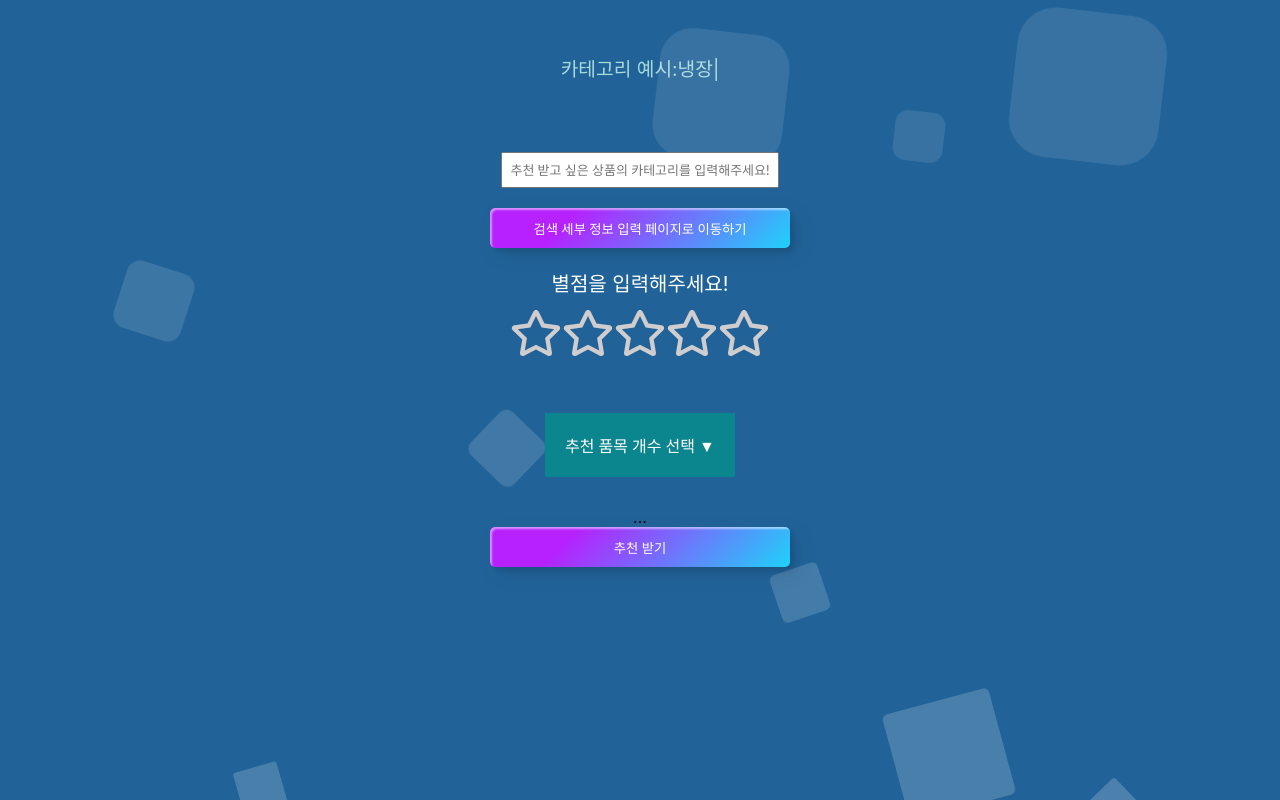
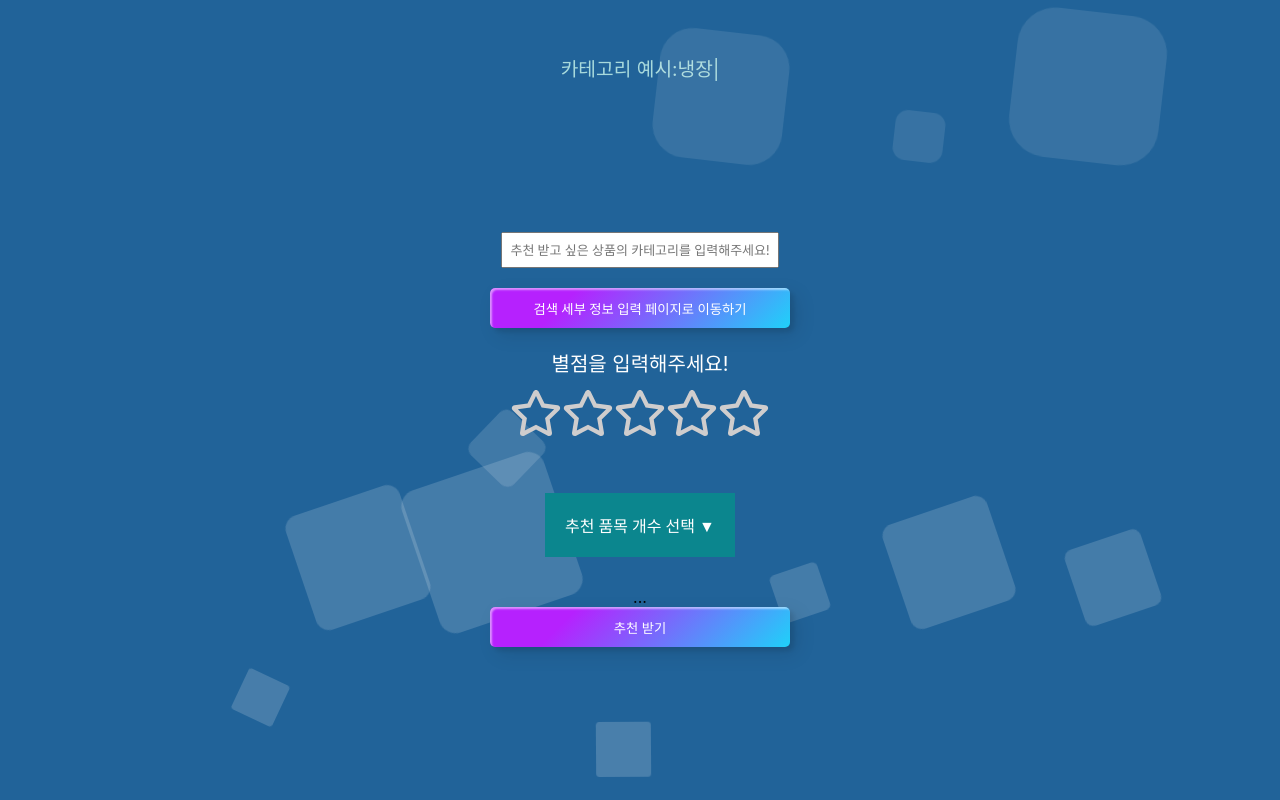
Before and after one commit to minggichae/COUrse-RN, a React (Create React App) app: page / in a window 1280 px wide. Shown: the part 440-1240 px from the top of the page. Built offline with nearby package versions, Linux system fonts and the light colour scheme.

Commit message:
fix: response map에 대한 주석 추가, 체크 리스트 수정, 카테고리 세분화

```diff
--- a/src/App.css
+++ b/src/App.css
@@ -231,7 +231,8 @@ p {
 /*main*/
 .Product__main {
   text-align: center;
-  height: 100vh;
+  min-height: 100vh;
+  height: auto;
 }
 
 @import url("https://fonts.googleapis.com/css?family=Exo:400,700");
@@ -268,14 +269,12 @@ p {
   left: 25%;
   width: 120px;
   height: 120px;
-  animation-delay: 5s;
 }
 
 .background__block__event li:nth-child(2) {
   left: 10%;
   width: 70px;
   height: 70px;
-  animation-delay: 2s;
   animation-duration: 9s;
 }
 
@@ -283,14 +282,12 @@ p {
   left: 90%;
   width: 80px;
   height: 80px;
-  animation-delay: 4s;
 }
 
 .background__block__event li:nth-child(4) {
   left: 40%;
   width: 60px;
   height: 60px;
-  animation-delay: 0s;
   animation-duration: 18s;
 }
 
@@ -298,28 +295,24 @@ p {
   left: 65%;
   width: 50px;
   height: 50px;
-  animation-delay: 0s;
 }
 
 .background__block__event li:nth-child(6) {
   left: 75%;
   width: 110px;
   height: 110px;
-  animation-delay: 3s;
 }
 
 .background__block__event li:nth-child(7) {
   left: 35%;
   width: 150px;
   height: 150px;
-  animation-delay: 7s;
 }
 
 .background__block__event li:nth-child(8) {
   left: 50%;
   width: 55px;
   height: 55px;
-  animation-delay: 15s;
   animation-duration: 45s;
 }
 
@@ -327,7 +320,6 @@ p {
   left: 20%;
   width: 45px;
   height: 45px;
-  animation-delay: 2s;
   animation-duration: 35s;
 }
 
@@ -335,7 +327,6 @@ p {
   left: 85%;
   width: 150px;
   height: 150px;
-  animation-delay: 0s;
   animation-duration: 11s;
 }
 
@@ -343,7 +334,6 @@ p {
   left: 75%;
   width: 50px;
   height: 50px;
-  animation-delay: 0s;
   animation-duration: 11s;
 }
 
@@ -351,7 +341,6 @@ p {
   left: 55%;
   width: 130px;
   height: 130px;
-  animation-delay: 0s;
   animation-duration: 11s;
 }
 
@@ -362,11 +351,10 @@ p {
     border-radius: 0;
   }
 
-
   100% {
-      transform: translateY(-200vh) rotate(720deg);
-      opacity: 0;
-      border-radius: 50%;
+    transform: translateY(-200vh) rotate(720deg);
+    opacity: 0;
+    border-radius: 50%;
   }
 }
 
@@ -552,7 +540,7 @@ p {
   font-weight: 500;
   text-align: center;
   margin-bottom: 20px;
-  margin-top: 20px;
+  margin-top: 100px;
   z-index: 1;
   position: relative;
 }
@@ -582,3 +570,9 @@ p {
 .Usage__explanation {
   color: black;
 }
+
+/*result*/
+.test {
+  position: relative;
+  background-color: gray;
+}
--- a/src/components/productresult/ProductResult.jsx
+++ b/src/components/productresult/ProductResult.jsx
@@ -28,7 +28,7 @@ export default function ProductResult({
           Authorization: `Bearer ${apiKey}`,
         },
         body: JSON.stringify({
-          model: "ft:gpt-4o-mini-2024-07-18:personal::AOKRehme", // 사용할 AI 모델
+          model: "ft:gpt-4o-mini-2024-07-18:personal::AOks3LHb", // 사용할 AI 모델
           messages: [
             // 메세지 role과 content를 여러개 작성이 가능함.
             // 여러개를 작성하여 내가 원하는 형식의 ai로 커스텀 가능
@@ -80,39 +80,61 @@ export default function ProductResult({
   }, [result]);
 
   return (
-    <div className="GPT-Response">
-      <h2>추천 상품 목록</h2>
-      {/*줄바꿈을 위해 GPT를 사용하였음.*/}
+    <div className="GPT-Response-List">
+      <h2 className="Product-List-Header">추천 상품 목록</h2>
       {loading ? (
         <p>상품 추천 중...</p>
       ) : (
-        response &&
-        response.split("\n").map((line, index) => <p key={index}>{line}</p>)
+        <div className="Product-Result-Container">
+          {response &&
+            response.split("\n").map((product, index) => {
+              console.log(`${index}번:`, product);
+              return (
+                <div className="Product-Result" key={index}>
+                  <p>{product}</p>
+                </div>
+              );
+              /*
+        response를 불러와서 결과값을 가져옴.
+        .split("\n")을 통해 줄바꿈으로 배열을 나눔. => 여기서 split은 문자열을 나눌 때 사용되는 JavaScript의 문자열 메서드이다.
+        그래서 문자열을 특정 구분으로 기준을 나누어 배열로 변환한다.
+        지금과 같은 경우는 \n을 기준으로 문자열을 나눈다는 뜻이다.
+        map 형식을 사용하여 product는 배열의 각 요소(상품 정보), index는 순서(유일한 식별 key)를 저장 후 출력
+        e.g. index = 0, product = 첫번째 배열의 상품 내용
+
+        css 작업을 할 때
+        Container는 상품 목록의 전체 영역 div
+        Result는 상품 하나의 영역 div
+        */
+            })}
+        </div>
       )}
     </div>
   );
 }
 
 /*
-해야할 것 체크 리스트
+체크 리스트
 
-0.
-- 프롬프트 엔지니어링 학습
-- 파인튜닝 학습 및 실행
+1. 대분류 -> 소분류 카테고리 만들기
+2. 더미데이터 대량 제작
+3. 이미지 api 테스트(부적절할 시 파일로 대체 -> Node 서버가 필요하며, 이미지 파일을 가져올 때 저작권도 알아봐야함.)
+4. 재추천 기능 추가(단, 중복 제거도 필요)
 
-1. 카테고리 입력 받은 변수 가져오기 - 완료
-2. 별점과 상품 추천 개수 변수 가져오기 - 완료
-3. 프롬프트에 카테고리, 별점, 상품 추천 개수 전달하기 - 완료
-4. 더미데이터 만들기 - 현재 진행 중
-5. 만들어진 더미데이터를 기반으로 상품 추천 - 현재 진행 중(학습되지 않은 데이터도 나오는 문제 발견)
-6. 더미데이터에 이미지 삽입이 가능한지 체크
-- 파인 튜닝을 할 때 GPT모델은 텍스트 데이터만 처리할 수 있어 이미지와 같은 비텍스트 데이터는 지원을 하지 않음.
-- 4o의 경우 가능한거 같음 (4o-mini의 경우 되는지도 확인하기 -> 1차적으로 되는걸로 확인이 됨.(기사 확인을 하였음))
+jsonl 파일에 주석이 들어가면 학습을 못하는 오류로 인해 밑에다가 메모를 진행함.
+대분류에 따른 소분류 내용 정리
 
-대분류 소분류 나눠서 데이터 셋 제작 -> 카테고리 검색 시 유용한 정보
+앞에 적는 것은 대분류, -> 표시를 한 후 적는 것은 소분류
+(소분류에는 쿠팡 기준으로 작성을 하였으며, 더 많은 종류가 있지만 일부 축약을 한 뒤 적은 상태이다.)
 
-파일 건네주기 -> 해결완료
+패션의류/잡화 -> 여성패션, 남성패션, 남녀 공용 의류, 속옷/잠옷, 유아동패션 (적어는 놓았지만 gpt가 여성, 남성, 공용을 다 구분해서 알려주는지는 테스트가 필요)
+뷰티 -> 스킨케어, 클렌징/필링, 메이크업, 향수, 네일, 헤어, 바디
+식품 -> 과일, 채소, 냉장, 냉동, 축산/계란, 수산물/건어물, 음료
+주방용품 -> 주방가전, 냄비/프라이팬, 주방조리도구, 그릇, 수저, 일회용품
+생활용품 -> 헤어, 바디/세안, 구강/면도, 화장지/물티슈, 세탁세제, 청소/주방세제, 건강/의료용품
+가전디지털 -> TV, 냉장고, 세탁기/건조기, 청소기, 노트북, 테블릿 PC, 휴대폰
+스포츠/레저 -> 캠핑, 수영/수상, 골프, 자전거, 등산/아웃도어, 낚시, 헬스, 구기스포츠
+자동차용품 -> 인테리어, 차랑용 전자기기, 세차/카케어
+도서/음반/DVD -> 유아/어린이, 소설/에세이/시, 과학/공학, 국어/외국어/사전, 역사, 예술, 인문, 자격증
 
-1차적 이미지 삽입을 해야함. -> 추가 안하고 임의로 테스트로 해서 파인튜닝해서 성공했다 -> 이미지 오류 뜨는 경우 귀찮아지니 미리 데이터 셋을 제대로 만들자.
-카테고리 별로 대량의 데이터가 필요함. (40개는 적다.)
 */
```
